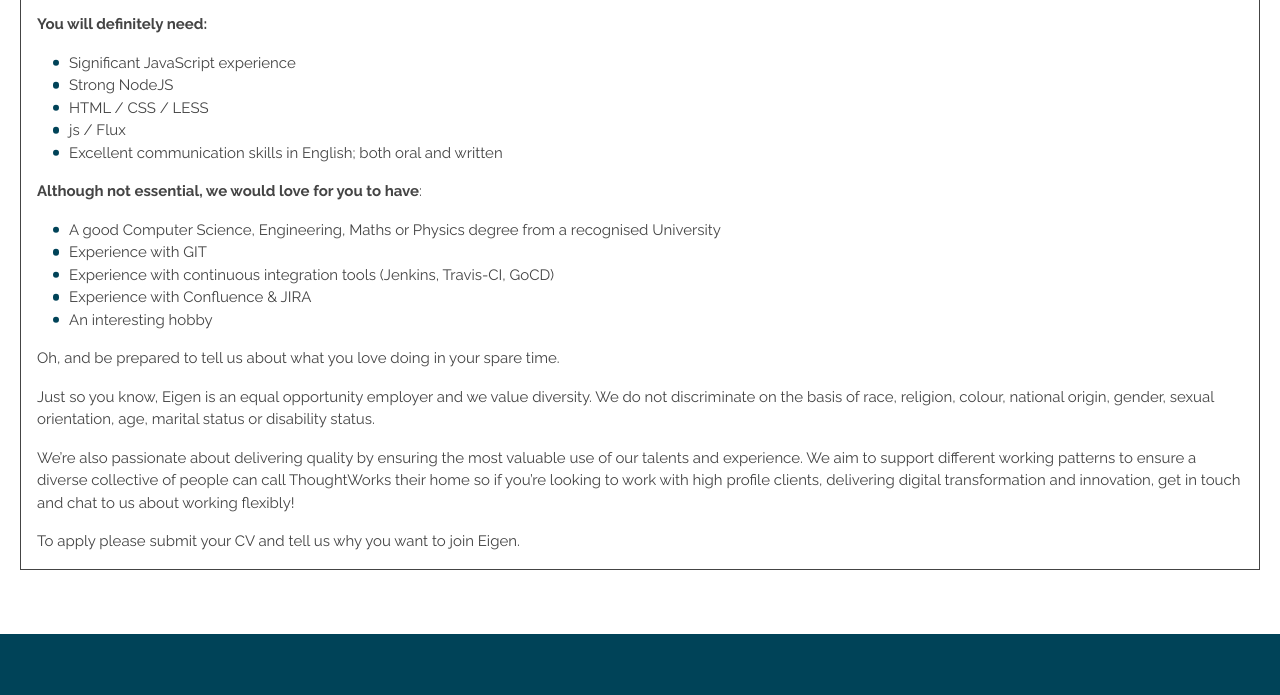
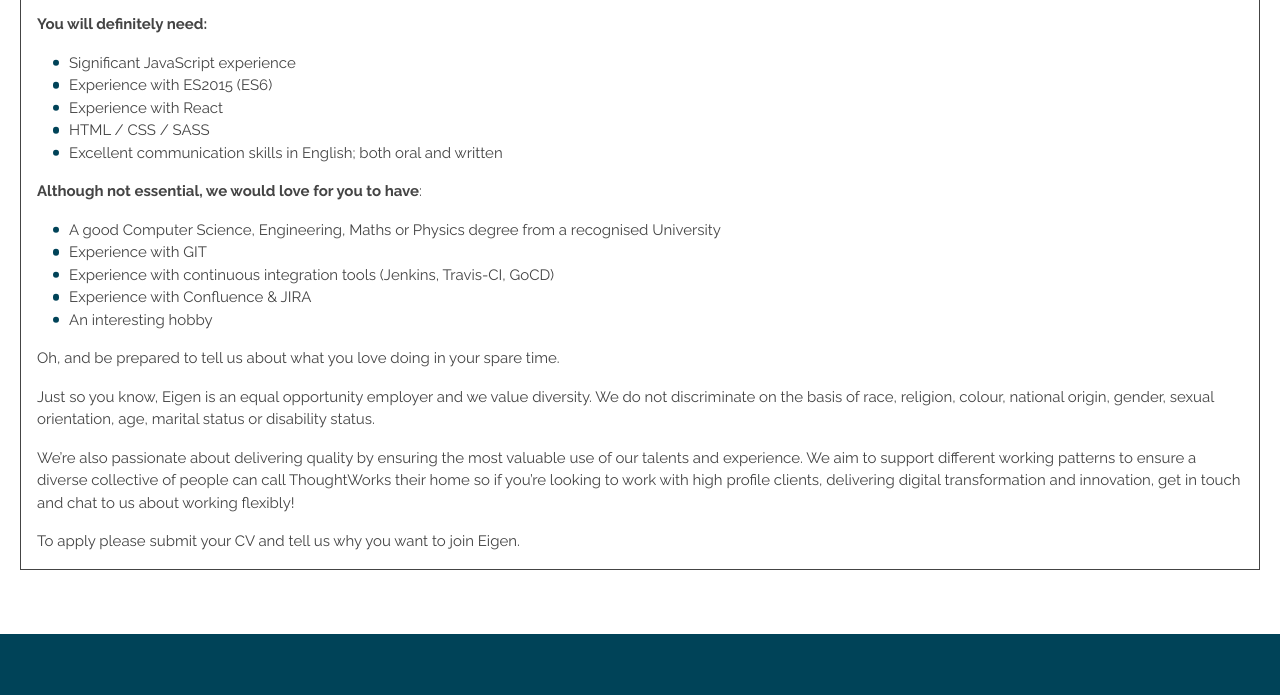
Before and after one commit to eigensoftware/eigensoftware.github.io, a plain HTML site: page careers/opportunities/front-end-javascript-developer.html in a window 1280 px wide. Shown: the part 981-1676 px from the top of the page. Drawn offline with Linux system fonts and the light colour scheme.

Commit message:
Update JS job description

```diff
--- a/careers/opportunities/front-end-javascript-developer.html
+++ b/careers/opportunities/front-end-javascript-developer.html
@@ -185,9 +185,9 @@
               </p>
               <ul class="job-list">
                 <li>Significant JavaScript experience</li>
-                <li>Strong NodeJS</li>
-                <li>HTML / CSS / LESS</li>
-                <li>js / Flux</li>
+                <li>Experience with ES2015 (ES6)</li>
+                <li>Experience with React</li>
+                <li>HTML / CSS / SASS</li>
                 <li>Excellent communication skills in English; both oral and written</li>
               </ul>
               <p>
```
